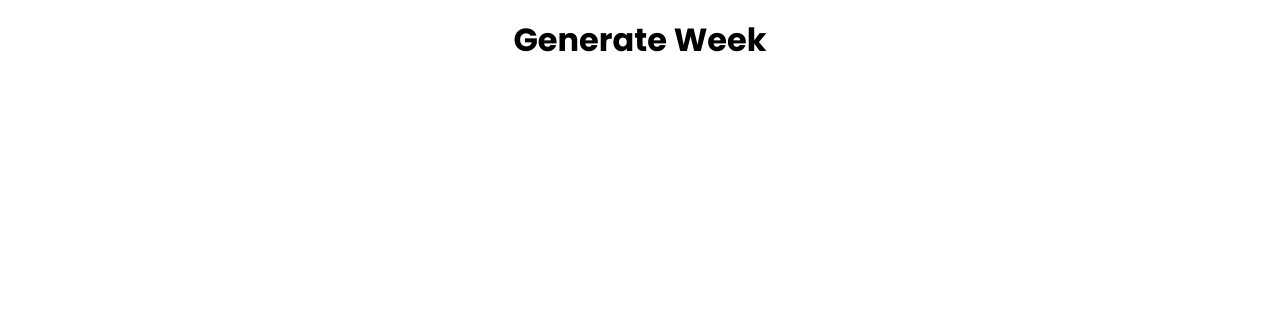
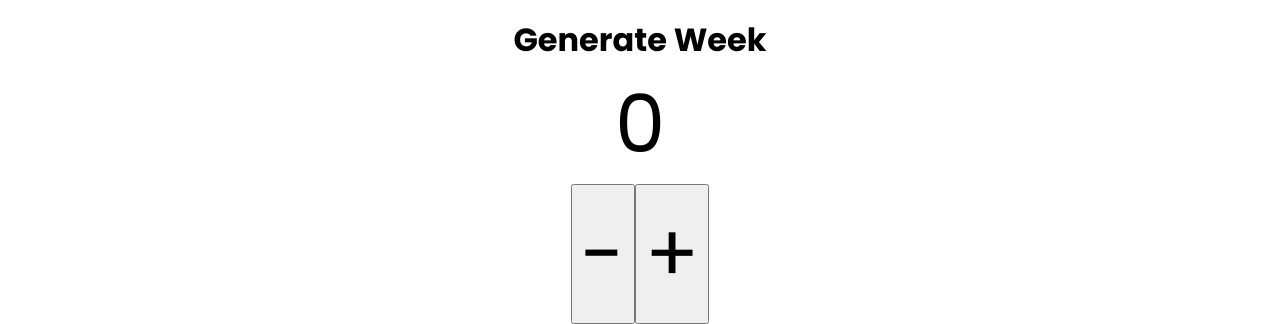
Before and after one commit to OxanaSF/la-nutrition, a React (Create React App) app: page /generate in a window 1280 px wide. Shown: the part 661-985 px from the top of the page. Before the commit the page ends 800 px from the top, so only its background shows below. Built offline with nearby package versions, Linux system fonts and the light colour scheme.

Commit message:
initial redux setup

```diff
--- a/package.json
+++ b/package.json
@@ -3,6 +3,7 @@
   "version": "0.1.0",
   "private": true,
   "dependencies": {
+    "@reduxjs/toolkit": "^1.8.5",
     "@splidejs/react-splide": "^0.7.8",
     "@testing-library/jest-dom": "^5.16.4",
     "@testing-library/react": "^13.3.0",
@@ -16,6 +17,7 @@
     "react": "^18.1.0",
     "react-dom": "^18.1.0",
     "react-icons": "^4.4.0",
+    "react-redux": "^8.0.2",
     "react-router-dom": "^6.3.0",
     "react-scripts": "5.0.1",
     "styled-components": "^5.3.5",
--- /dev/null
+++ b/src/app/store.js
@@ -0,0 +1,9 @@
+import { configureStore } from "@reduxjs/toolkit";
+import counterReducer from '../features/counter/counterSlice'
+
+
+export const store = configureStore({
+    reducer: {
+        counter: counterReducer,
+    }
+})
--- a/src/components/RandomeRecipes.js
+++ b/src/components/RandomeRecipes.js
@@ -1,5 +1,5 @@
 import { useEffect, useState } from 'react';
-import axios from 'axios';
+// import axios from 'axios';
 import styled from 'styled-components';
 import { Splide, SplideSlide } from '@splidejs/react-splide';
 import '@splidejs/splide/dist/css/splide.min.css';
--- /dev/null
+++ b/src/features/counter/Counter.js
@@ -0,0 +1,35 @@
+import { useSelector, useDispatch } from 'react-redux';
+import { increment, decrement } from './counterSlice';
+
+import styled from 'styled-components';
+
+const Counter = () => {
+  const count = useSelector((state) => state.counter.count);
+  const dispatch = useDispatch();
+
+  return (
+    <CounterStyled>
+      <p>{count}</p>
+      <div>
+        <button onClick={() => dispatch(decrement())}>-</button>
+        <button onClick={() => dispatch(increment())}>+</button>
+      </div>
+    </CounterStyled>
+  );
+};
+
+const CounterStyled = styled.section`
+    font-size: 5rem;
+  display: flex;
+  flex-direction: column;
+  justify-content: center;
+  align-items: center;
+
+  input,
+  button {
+    font: inherit;
+    padding: 0.5rem;
+  }
+`;
+
+export default Counter;
--- /dev/null
+++ b/src/features/counter/counterSlice.js
@@ -0,0 +1,24 @@
+import { createSlice } from "@reduxjs/toolkit";
+
+
+const initialState = {
+    count: 0
+}
+
+
+export const counterSlice = createSlice({
+    name: 'counter',
+    initialState,
+    reducers: {
+        increment: (state) => {
+            state.count += 1;
+        },
+        decrement: (state) => {
+            state.count -= 1;
+        }
+    }
+})
+
+export const { increment, decrement} = counterSlice.actions
+
+export default counterSlice.reducer
--- a/src/index.js
+++ b/src/index.js
@@ -2,11 +2,14 @@
 import ReactDOM from 'react-dom/client';
 import './index.css';
 import App from './App';
-
+import { store } from './app/store';
+import { Provider } from 'react-redux';
 
 const root = ReactDOM.createRoot(document.getElementById('root'));
 root.render(
   <React.StrictMode>
-    <App />
+    <Provider store={store}>
+      <App />
+    </Provider>
   </React.StrictMode>
 );
--- a/src/pages/GenerateWeek.js
+++ b/src/pages/GenerateWeek.js
@@ -1,3 +1,5 @@
+import Counter from '../features/counter/Counter';
+
 import styled from 'styled-components';
 
 
@@ -5,6 +7,9 @@
   return (
     <GenerateWeekStyled>
         <h1>Generate Week</h1>
+        <div>
+          <Counter />
+        </div>
     </GenerateWeekStyled>
   )
 }
```
Also changed, not shown: 1 other file (tests, documents, lock files or other folders).
